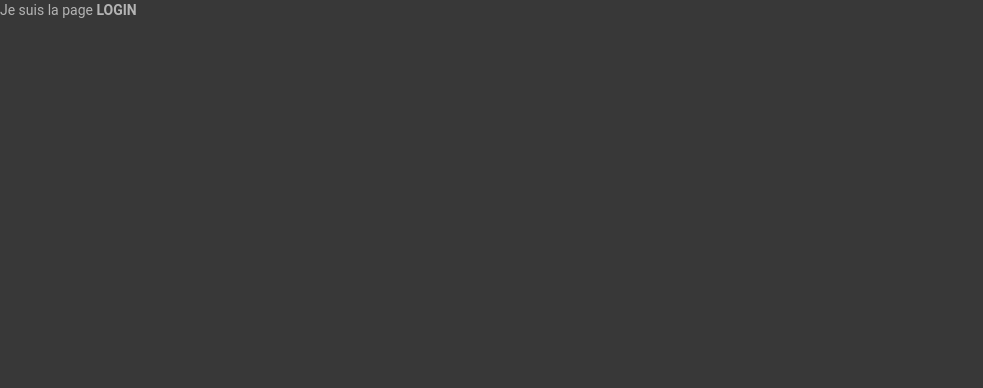
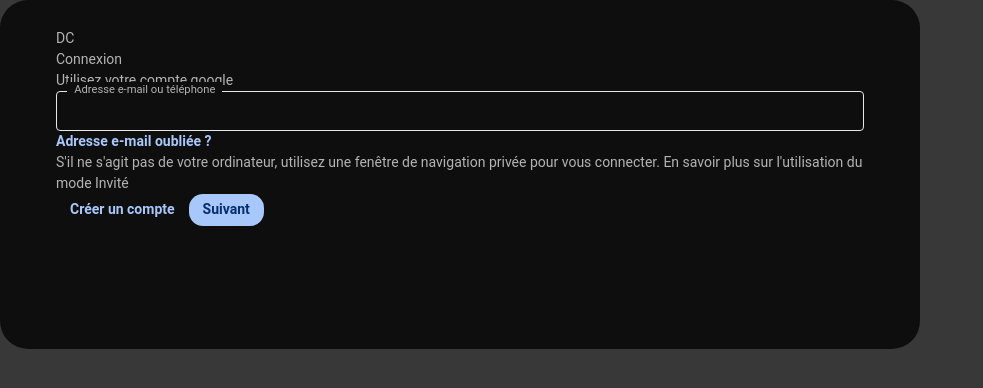
Before and after one commit to TahianSylvain/data-canvas-web, a Next.js app: page /login in a window 1280 px wide. Shown: the top 388 px of the page, without its empty margins (0-983 px from the left). Built offline with nearby package versions, Linux system fonts and the light colour scheme.

Commit message:
feat integration dans /login et agrandissement du formulaire

```diff
--- a/src/app/login/page.tsx
+++ b/src/app/login/page.tsx
@@ -1,3 +1,7 @@
+import LoginForm from "@/components/forms/loginForm";
+
 export default function Login(){
-    return <span>Je suis la page <b>LOGIN</b></span>
+    return <div className="flex justify-center items-center h-screen">
+        <LoginForm></LoginForm>
+    </div>
 }
--- a/src/components/forms/forms.css
+++ b/src/components/forms/forms.css
@@ -1,7 +1,18 @@
 .login-form-container {
     max-width: 920px;
     border-radius: 28px;
-    padding: 3em;
+
+}
+
+.login-form-container > .login-form-logo {
+    padding-left: 4rem;
+    padding-top: 2rem
+}
+
+.login-form-container > form {
+    min-height: 300px;
+    padding: 4rem;
+    padding-top: 0;
 }
 
 .login-form-container-color {
--- a/src/components/forms/loginForm.tsx
+++ b/src/components/forms/loginForm.tsx
@@ -6,11 +6,11 @@
 
 export default function LoginForm() {
     return <div className="login-form-container login-form-container-color">
-        <div className="text-4xl font-extrabold text-blue-300">
+        <div className="text-4xl font-extrabold text-blue-300 login-form-logo">
             DC
         </div>
-        <form action="" className="mt-2">
-            <div className="login-form-content grid grid-cols-1 sm:grid-cols-2">
+        <form action="" className="flex flex-grow flex-col justify-between">
+            <div className="login-form-content grid grid-cols-1 sm:grid-cols-2 mt-5">
                 <div className="flex flex-col gap-3 mb-8">
                     <div>
                         <h1 className="text-3xl">Connexion</h1>
@@ -31,7 +31,7 @@
                     </div>
                 </div>
             </div>
-            <div className="flex justify-end gap-4 mt-8">
+            <div className="flex justify-end gap-4 mt-8 sel">
                 <Button href="#" color="primary">Créer un compte</Button>
                 <Button style="fill">Suivant</Button>
             </div>
```
